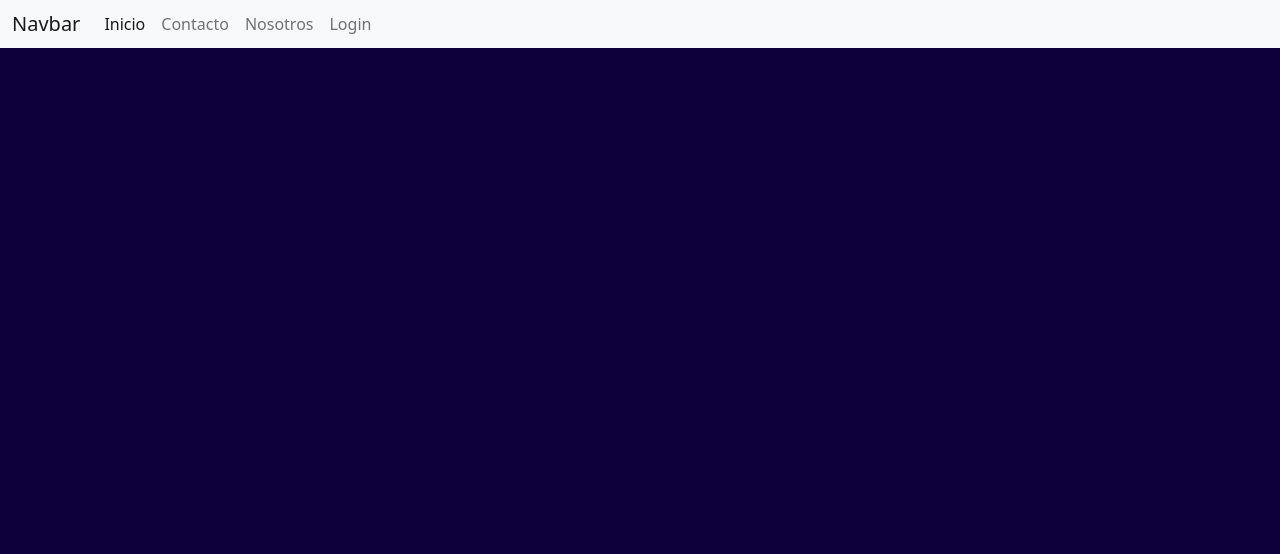
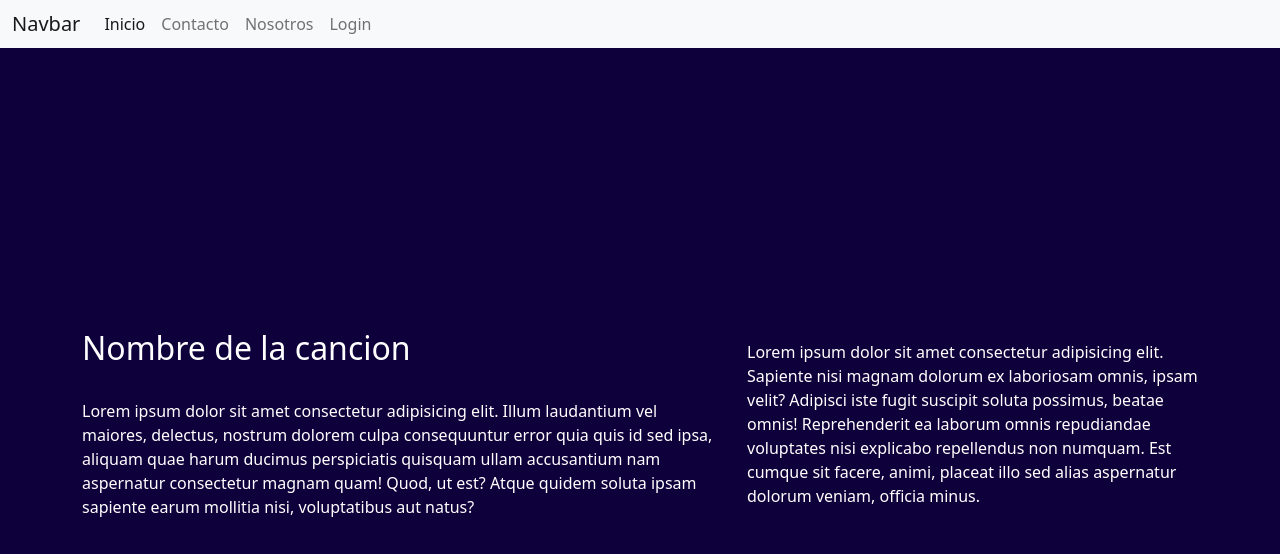
Before and after one commit to Walter-Daniel/rollingmusic, a plain HTML site: page pages/detalle-cancion.html in a window 1280 px wide. Drawn offline with nearby package versions, Linux system fonts and the light colour scheme.

Commit message:
avancecs HTML

```diff
--- a/pages/detalle-cancion.html
+++ b/pages/detalle-cancion.html
@@ -41,7 +41,18 @@
             </div>
         </nav>
     </header>
-    <main>
+    <main class="container">
+        <div class="row align-items-center">
+            <div class="col-7">
+                <h2>
+                    Nombre de la cancion
+                </h2>
+                Lorem ipsum dolor sit amet consectetur adipisicing elit. Illum laudantium vel maiores, delectus, nostrum dolorem culpa consequuntur error quia quis id sed ipsa, aliquam quae harum ducimus perspiciatis quisquam ullam accusantium nam aspernatur consectetur magnam quam! Quod, ut est? Atque quidem soluta ipsam sapiente earum mollitia nisi, voluptatibus aut natus?
+            </div>
+            <div class="col-5">
+                Lorem ipsum dolor sit amet consectetur adipisicing elit. Sapiente nisi magnam dolorum ex laboriosam omnis, ipsam velit? Adipisci iste fugit suscipit soluta possimus, beatae omnis! Reprehenderit ea laborum omnis repudiandae voluptates nisi explicabo repellendus non numquam. Est cumque sit facere, animi, placeat illo sed alias aspernatur dolorum veniam, officia minus.
+            </div>
+        </div>
 
     </main>
 
--- a/styles/detalle-cancion.css
+++ b/styles/detalle-cancion.css
@@ -27,9 +27,9 @@ nav {
     justify-content: center;
 
 }
-@media (min-width: ) {
+/* @media (min-width: ) {
 
-}
+} */
 .row h2 {
     margin-bottom: 2rem;
     text-align: left;
@@ -60,3 +60,7 @@ form {
     backdrop-filter: blur(5px);
     -webkit-backdrop-filter: blur(5px);
 }
+
+main > .container{
+    border: solid 1px;
+}
```
